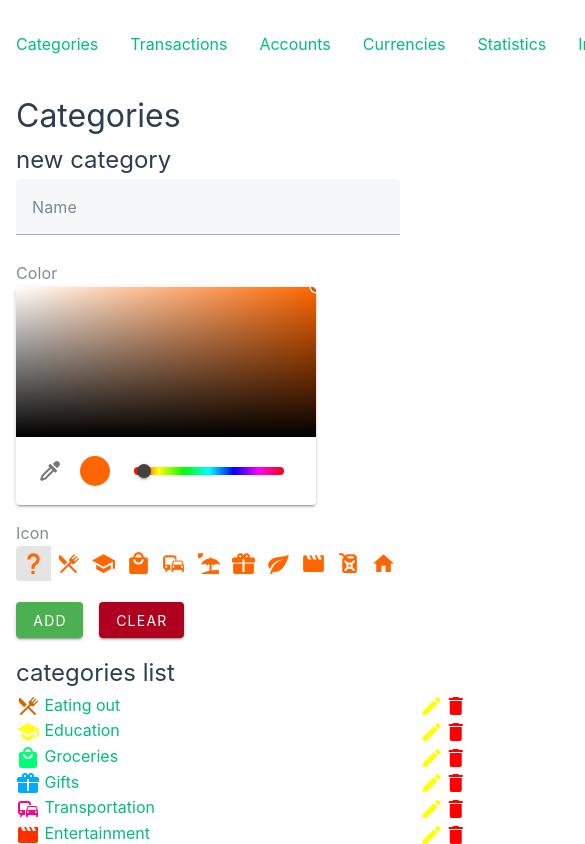
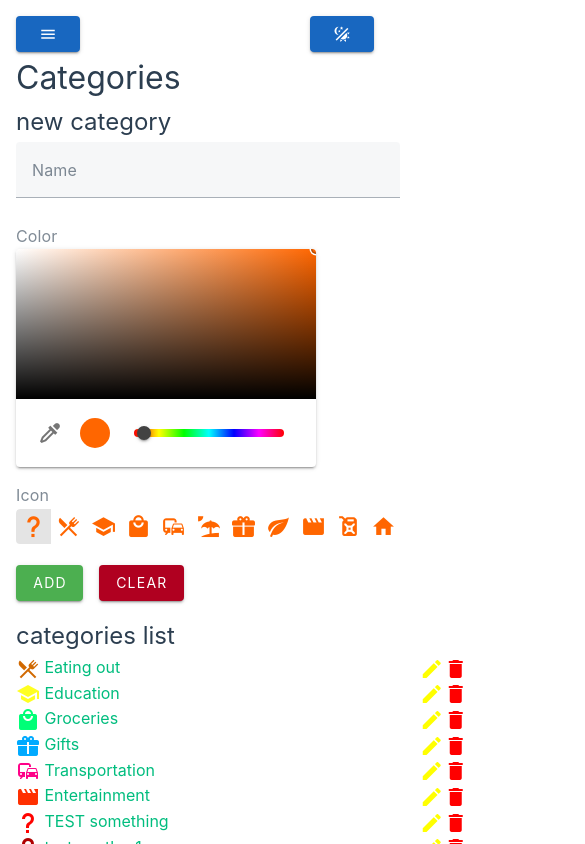
Before and after one commit to FilipTarajko/finance-manager, a Vue app: page / in a window 390 px wide. Shown: the top 844 px of the page, 585 px wide, since content can reach past the window. Built offline with nearby package versions, Linux system fonts and the light colour scheme.

Commit message:
Replace navbar with hamburger menu on narrow screens

```diff
--- a/src/App.vue
+++ b/src/App.vue
@@ -2,37 +2,83 @@
 import { RouterLink, RouterView } from 'vue-router'
 import { useThemeStore } from "@/stores/themeStore"
 import { useSnackbarStore } from './stores/snackbarStore';
+import { ref, type Ref } from 'vue';
 
 const themeStore = useThemeStore()
 const snackbarStore = useSnackbarStore()
+
+const drawer: Ref<any> = ref(null);
 </script>
 
 <template>
-  <nav class="mb-4" style="display: flex; flex-direction: row; justify-content: space-between; align-items: baseline;">
+  <!-- <v-layout>
+    <header>
+      <v-app-bar app color="primary">
+        <v-toolbar-title>Money Tracker</v-toolbar-title>
+      </v-app-bar>
+    </header>
+  </v-layout> -->
+  <v-layout>
+    <v-navigation-drawer id="drawer" v-model="drawer" temporary>
+      <v-list density="compact" nav style="display: flex; flex-direction: column;">
+        <v-btn style="margin: 0.5rem;" color="primary" @click.stop="drawer = false">
+          Close
+        </v-btn>
+        <!-- <v-list-item prepend-icon="mdi-forum" title="About" value="about"></v-list-item> -->
+        <RouterLink class="routerLink" :to="{ name: 'categories' }">
+          <v-icon color="primary" icon="mdi-shape"></v-icon>
+          Categories
+        </RouterLink>
+        <RouterLink class="routerLink" :to="{ name: 'transactions' }">
+          <v-icon icon="mdi-dots-grid"></v-icon>
+          Transactions
+        </RouterLink>
+        <RouterLink class="routerLink" :to="{ name: 'accounts' }">
+          <v-icon color="warning" icon="mdi-credit-card"></v-icon>
+          Accounts
+        </RouterLink>
+        <RouterLink class="routerLink" :to="{ name: 'currencies' }">
+          <v-icon color="yellow" icon="mdi-currency-usd"></v-icon>
+          Currencies
+        </RouterLink>
+        <RouterLink class="routerLink" :to="{ name: 'statistics' }">
+          <v-icon color="green" icon="mdi-chart-bar"></v-icon>
+          Statistics
+        </RouterLink>
+        <RouterLink class="routerLink" :to="{ name: 'importexport' }">
+          <v-icon color="cyan" icon="mdi-export"></v-icon>
+          Import/Export
+        </RouterLink>
+      </v-list>
+    </v-navigation-drawer>
+  </v-layout>
+  <div style="display: flex; justify-content: space-between; align-items: baseline;">
+    <v-btn class="display-if-narrow-screen" color="primary" @click.stop="drawer = !drawer">
+      <v-icon icon="mdi-menu"></v-icon>
+    </v-btn>
+    <nav class="display-if-not-narrow-screen"
+      style="flex-direction: row; justify-content: space-between; align-items: baseline;">
       <RouterLink class="routerLink routerLink--left" :to="{ name: 'categories' }">Categories</RouterLink>
       <RouterLink class="routerLink" :to="{ name: 'transactions' }">Transactions</RouterLink>
       <RouterLink class="routerLink" :to="{ name: 'accounts' }">Accounts</RouterLink>
       <RouterLink class="routerLink" :to="{ name: 'currencies' }">Currencies</RouterLink>
       <RouterLink class="routerLink" :to="{ name: 'statistics' }">Statistics</RouterLink>
       <RouterLink class="routerLink" :to="{ name: 'importexport' }">Import/Export</RouterLink>
-    <v-btn @click="themeStore.toggleTheme">toggle theme</v-btn>
     </nav>
+    <v-btn color="primary" @click="themeStore.toggleTheme">
+      <v-icon icon="mdi-theme-light-dark"></v-icon>
+    </v-btn>
+  </div>
 
   <RouterView />
   <div class="text-center ma-2">
-    <v-snackbar
-      :color=snackbarStore.snackbarColor
-      v-model="snackbarStore.isSnackbarDisplayed"
-    >
+    <v-snackbar :color=snackbarStore.snackbarColor v-model="snackbarStore.isSnackbarDisplayed">
       <span style="word-break: break-all;">
         {{ snackbarStore.snackbarText }}
       </span>
 
       <template v-slot:actions>
-        <v-btn
-          variant="text"
-          @click="snackbarStore.isSnackbarDisplayed = false"
-        >
+        <v-btn variant="text" @click="snackbarStore.isSnackbarDisplayed = false">
           Close
         </v-btn>
       </template>
@@ -42,11 +88,35 @@ const snackbarStore = useSnackbarStore()
 
 <style scoped lang="scss">
 .routerLink {
-  $padding-size: 1rem;
-  padding: $padding-size;
+  padding: 0.35rem 0.7rem;
+  margin-bottom: -0.2rem;
 
   &--left {
-    margin-left: -$padding-size
+    margin-left: -0.7rem;
+  }
+}
+
+#drawer .routerLink {
+  margin: 0.3rem;
+}
+
+.display-if-narrow-screen {
+  display: none;
+}
+
+@media (max-width: 700px) {
+  .display-if-narrow-screen {
+    display: block;
+  }
+}
+
+.display-if-not-narrow-screen {
+  display: flex;
+}
+
+@media (max-width: 700px) {
+  .display-if-not-narrow-screen {
+    display: none;
   }
 }
 </style>
```
Lines whose indentation alone changed are shown as unchanged.
